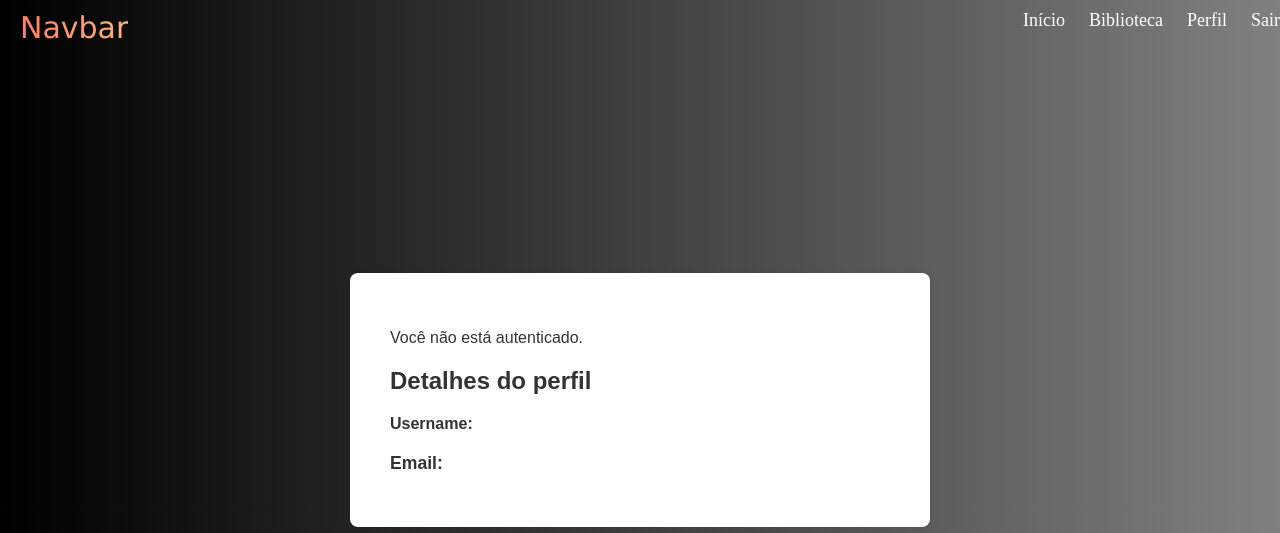
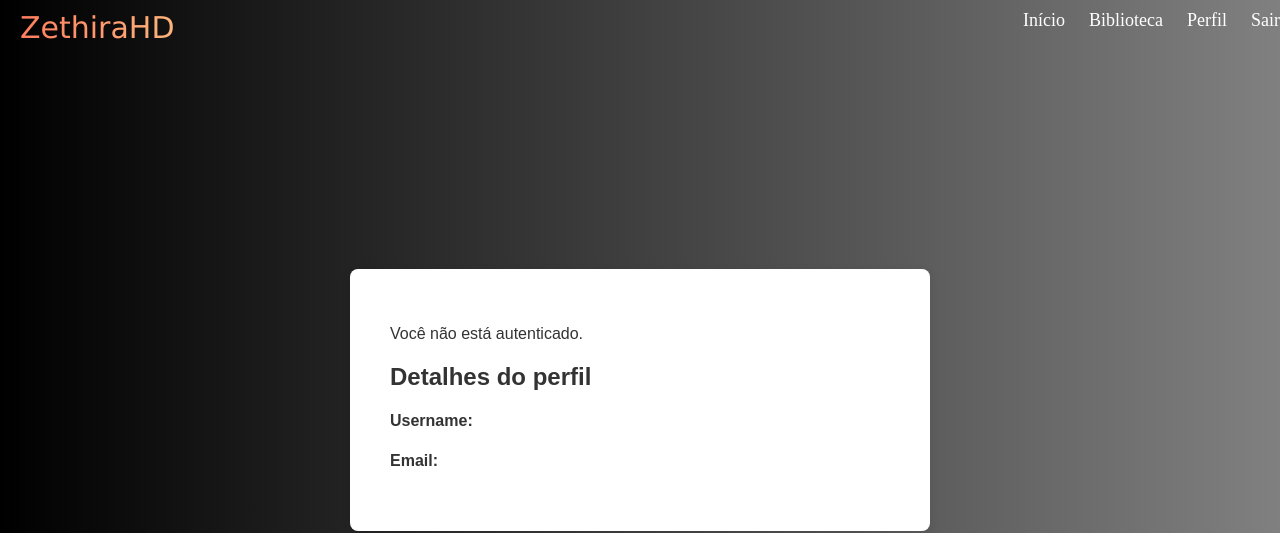
Before and after one commit to RichardPinewood/ZethiraHD, a plain HTML site: page ZethiraHD/perfil.html in a window 1280 px wide. Shown: the top 533 px of the page. Drawn offline with Linux system fonts and the light colour scheme.

Commit message:
Some fixes

```diff
--- a/ZethiraHD/login_validate.js
+++ b/ZethiraHD/login_validate.js
@@ -2,15 +2,12 @@ const form = document.getElementById('loginForm');
 const emailInput = document.getElementById('email');
 const passwordInput = document.getElementById('password');
 
-// Listen for form submission
 form.addEventListener('submit', async (e) => {
-  e.preventDefault(); // Prevent the form from refreshing the page
+  e.preventDefault();
 
-  // Get the values from the form fields
   const email = emailInput.value.trim();
   const password = passwordInput.value.trim();
 
-  // Check if both fields are filled in
   if (!email || !password) {
     alert('Please fill in all fields');
     return;
--- a/ZethiraHD/perfil.html
+++ b/ZethiraHD/perfil.html
@@ -66,7 +66,7 @@
 
 <nav>
     <div class="navbar-brand">
-      <a href="home.html">Navbar</a>
+      <a href="home.html">ZethiraHD</a>
     </div>
     <div class="nav-links">
       <a href="home.html">Início</a>
@@ -76,17 +76,18 @@
     </div>
   </nav>
 
-
 <main>
     <div class="profile-container" id="profile-info">
       <p id="status">Carregando perfil...</p>
       <p class="profile-detail">
         <h2> Detalhes do perfil</h2>
+      </p>
+      <h4 class="profile-username">
         <strong>Username:</strong> <span id="username"></span>
-      </p>
-      <p class="profile-detail">
+      </h4>
+      <h4 class="profile-email">
         <strong>Email:</strong> <span id="email"></span>
-      </p>
+      </h4>
     </div>
   </main>
 
```
Also changed, not shown: ZethiraHD/library.html (+1 -1 lines).
